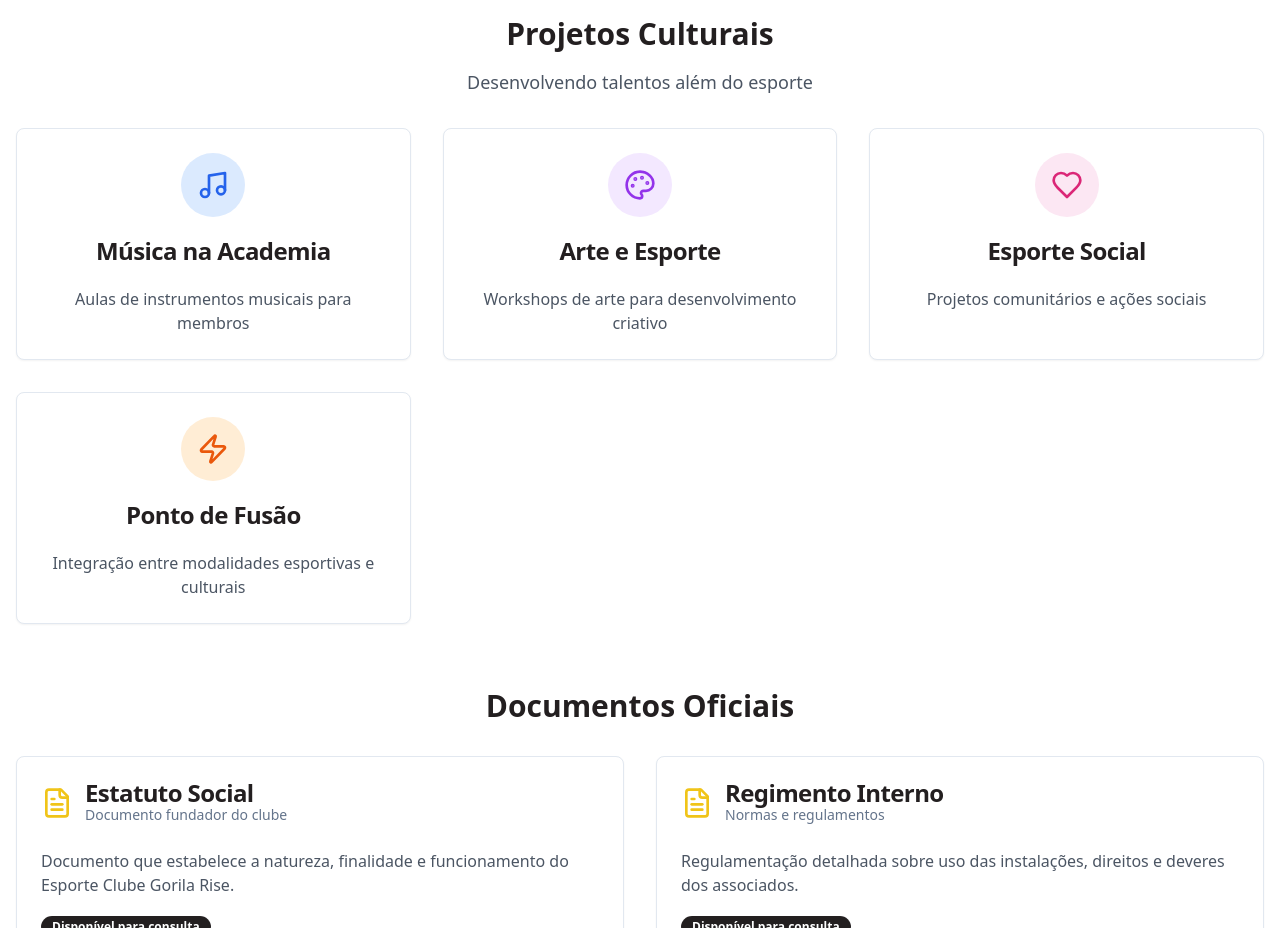
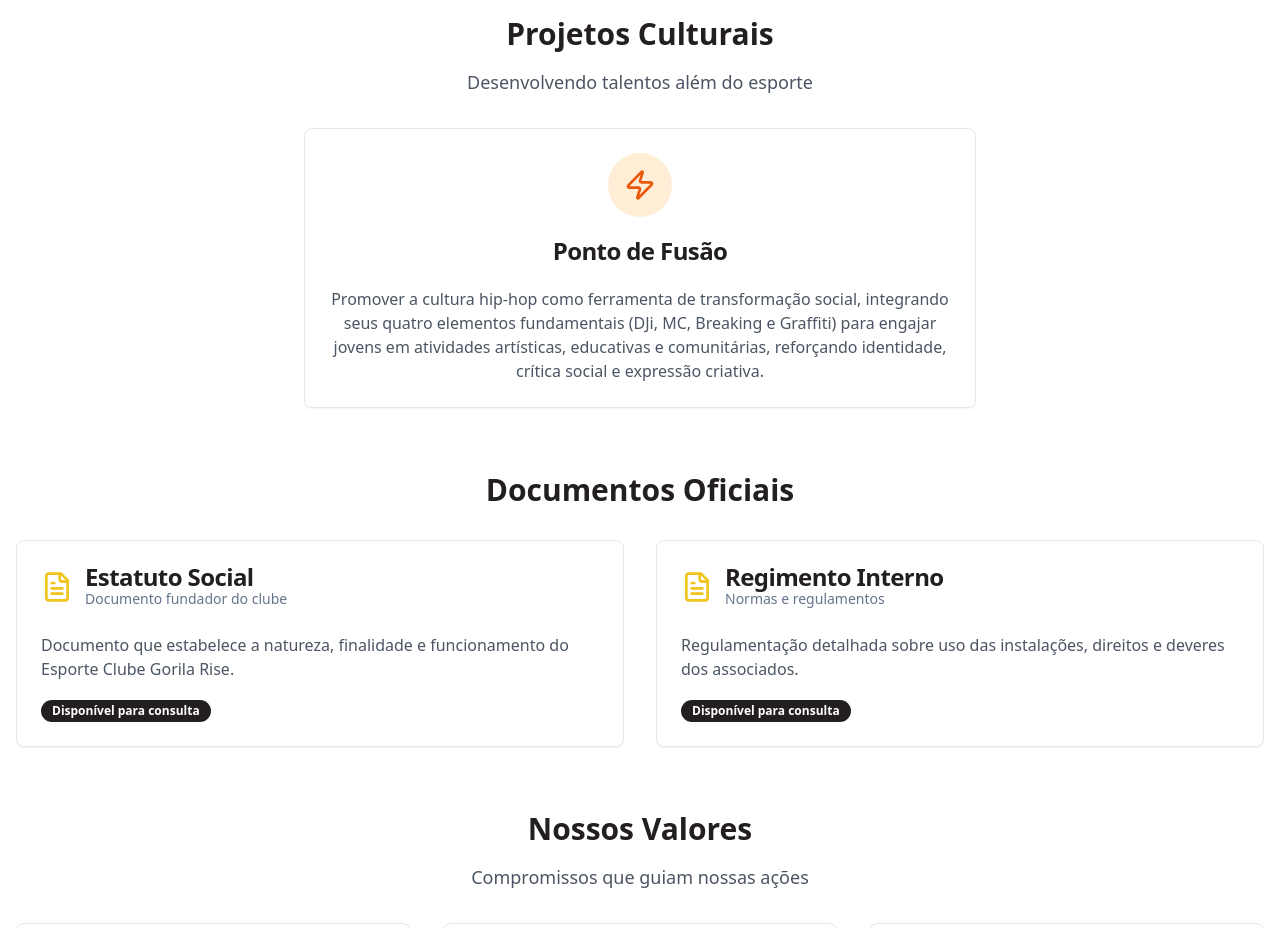
Before and after one commit to dayron65/gorila-rise-hub, a React (Vite) app: page /institucional in a window 1280 px wide. Shown: the part 1100-2028 px from the top of the page. Built offline with nearby package versions, Linux system fonts and the light colour scheme.

Commit message:
Refactor Institutional page
Removed specified cultural projects and updated the description for "Ponto de Fusão".

```diff
--- a/src/pages/Institucional.tsx
+++ b/src/pages/Institucional.tsx
@@ -2,7 +2,7 @@ import Header from '@/components/Header';
 import Footer from '@/components/Footer';
 import { Card, CardContent, CardDescription, CardHeader, CardTitle } from '@/components/ui/card';
 import { Badge } from '@/components/ui/badge';
-import { Trophy, Users, Heart, FileText, Leaf, Target, Dumbbell, Medal, Music, Palette, Zap } from 'lucide-react';
+import { Trophy, Users, Heart, FileText, Leaf, Target, Dumbbell, Medal, Zap } from 'lucide-react';
 
 const Institucional = () => {
   const esportes = [
@@ -49,24 +49,9 @@ const Institucional = () => {
   ];
 
   const projetos = [{
-    nome: 'Música na Academia',
-    icon: Music,
-    descricao: 'Aulas de instrumentos musicais para membros',
-    cor: 'bg-blue-100 text-blue-600'
-  }, {
-    nome: 'Arte e Esporte',
-    icon: Palette,
-    descricao: 'Workshops de arte para desenvolvimento criativo',
-    cor: 'bg-purple-100 text-purple-600'
-  }, {
-    nome: 'Esporte Social',
-    icon: Heart,
-    descricao: 'Projetos comunitários e ações sociais',
-    cor: 'bg-pink-100 text-pink-600'
-  }, {
     nome: 'Ponto de Fusão',
     icon: Zap,
-    descricao: 'Integração entre modalidades esportivas e culturais',
+    descricao: 'Promover a cultura hip-hop como ferramenta de transformação social, integrando seus quatro elementos fundamentais (DJi, MC, Breaking e Graffiti) para engajar jovens em atividades artísticas, educativas e comunitárias, reforçando identidade, crítica social e expressão criativa.',
     cor: 'bg-orange-100 text-orange-600'
   }];
 
@@ -135,7 +120,7 @@ const Institucional = () => {
             </p>
           </div>
 
-          <div className="grid grid-cols-1 md:grid-cols-3 gap-8">
+          <div className="grid grid-cols-1 gap-8 max-w-2xl mx-auto">
             {projetos.map((projeto, index) => <Card key={index} className="hover:shadow-lg transition-shadow">
                 <CardHeader className="text-center">
                   <div className={`w-16 h-16 ${projeto.cor} rounded-full flex items-center justify-center mx-auto mb-4`}>
```
